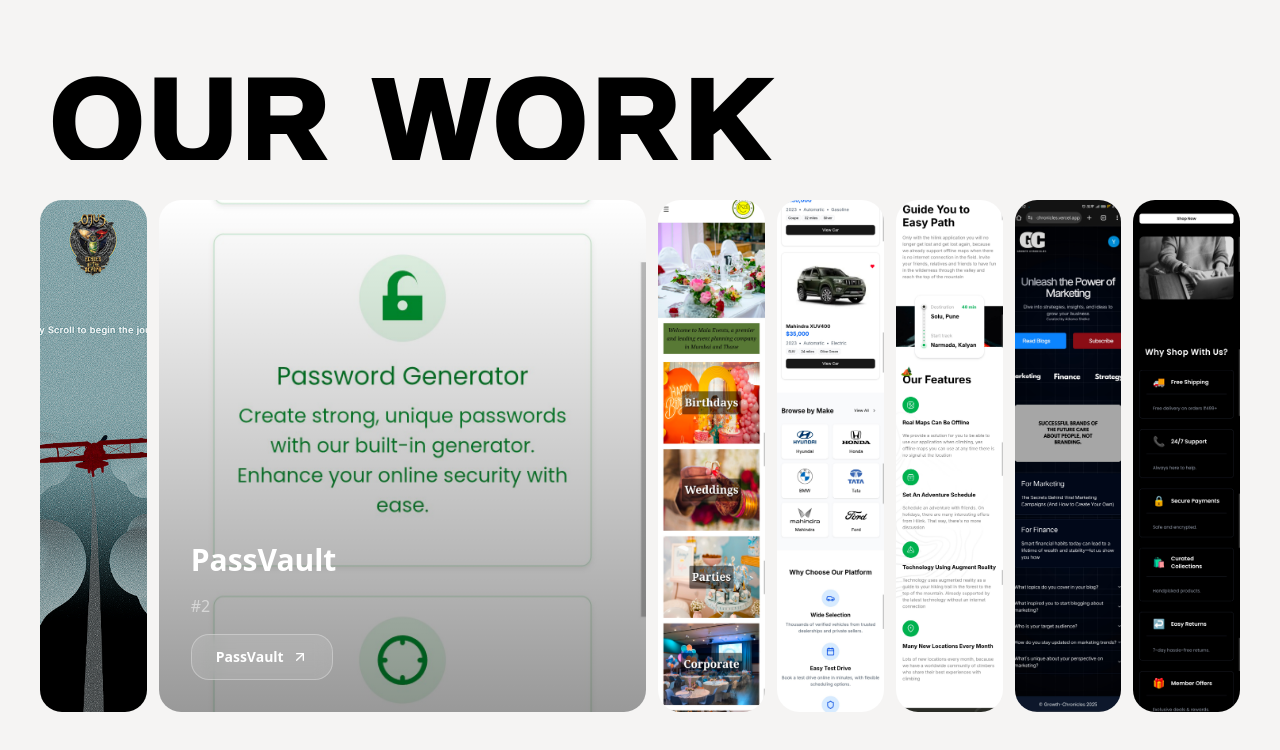
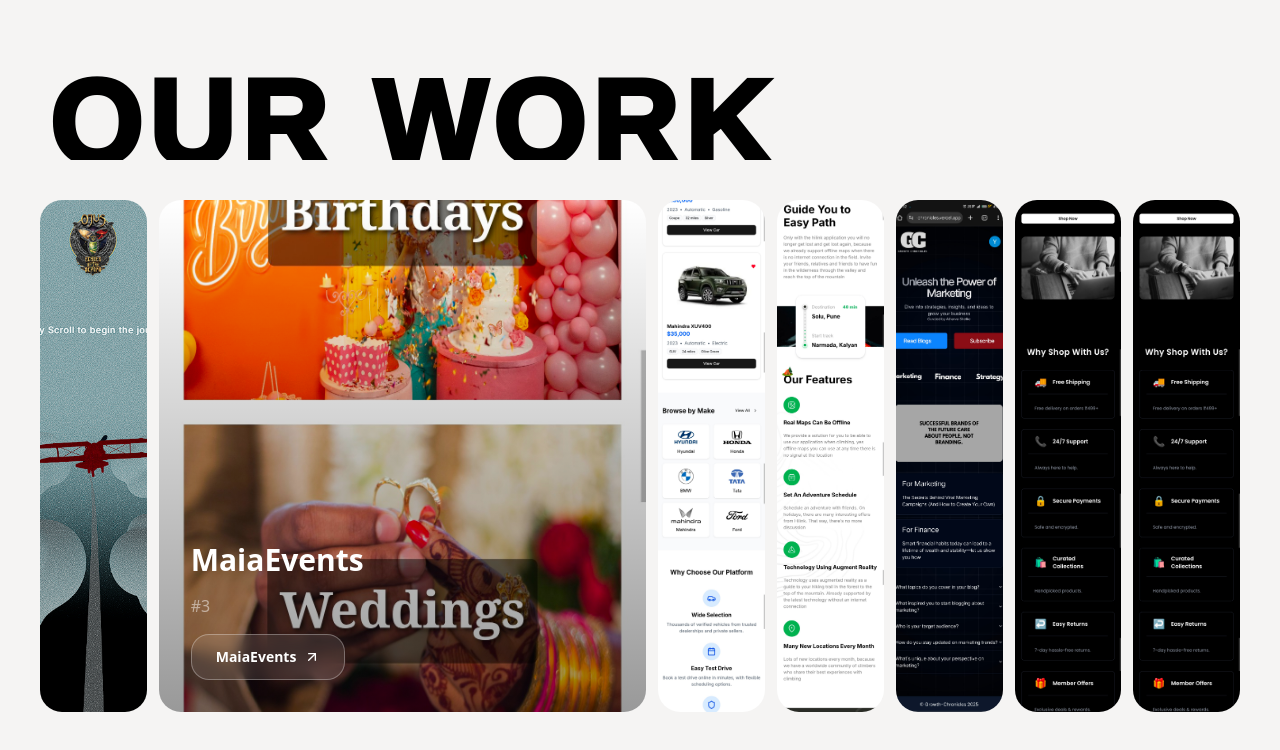
Before and after one commit to sayadevteam/saya, a Next.js app: page /work in a window 1280 px wide. Shown: the top 750 px of the page. Built offline with nearby package versions, Linux system fonts and the light colour scheme; a web font is replaced by a local one.

Commit message:
changed something more

```diff
--- a/src/app/work/page.js
+++ b/src/app/work/page.js
@@ -12,12 +12,6 @@ const OurWork = () => {
       title: "OJUS",
       url: "https://ojus-culturals.vercel.app/",
       code: "#1",
-    },
-    {
-      src: "/a2.jpg",
-      title: "PassVault",
-      url: "https://pass-vault-psi.vercel.app/",
-      code: "#2",
     },
     {
       src: "/s1.jpg",
@@ -45,9 +39,15 @@ const OurWork = () => {
     },
     {
       src: "a1.jpg",
-      title: "UrbanNest",
-      url: "https://urban-nest-6esd.vercel.app/",
+      title: "EdlyEdly: E-Learning",
+      url: "https://edly-elearning.vercel.app/",
       code: "#7",
+    },
+    {
+      src: "a1.jpg",
+      title: "VIV AI",
+      url: "https://viv-landing-virid.vercel.app/",
+      code: "#8",
     },
   ];
 
--- a/src/components/accordion-05.jsx
+++ b/src/components/accordion-05.jsx
@@ -27,7 +27,7 @@ const faqItems = [
 export default function FAQSection() {
   return (
     <section className="relative w-full p-4 bg-white z-[70]">
-      <div className="relative w-full rounded-t-[3rem] bg-white overflow-hidden flex items-center">
+      <div className="relative w-full bg-white overflow-hidden flex items-center">
 
 
         {/* Accordion Container */}
--- a/src/components/footer.jsx
+++ b/src/components/footer.jsx
@@ -3,15 +3,17 @@ import React, { useRef, useState } from 'react';
 import { motion, useInView } from 'motion/react';
 import Link from 'next/link';
 const pathArr = [
-  'M55.7447 0H15.3191L0 45.5836H18.2979L4.25532 81.7065H16.5957L5.95745 126L34.4681 82.9966L45.9574 126H120V0H104.681L104.255 110.519H58.2979L45.9574 64.5051H28.0851L42.9787 39.1331L61.7021 106.648H99.5745V0H80V94.6075H76.1702L55.7447 0Z',
-  'M167.002 107.746C175.137 107.746 182.109 104.758 186.426 97.4531H207.178C200.371 114.719 186.592 125.676 167.666 125.676C143.594 125.676 124.834 106.916 124.834 82.8438C124.834 59.6016 143.262 39.5137 166.836 39.5137C192.402 39.5137 210 59.9336 210 84.6699C210 85.998 209.834 87.3262 209.834 88.6543H144.424C145.752 101.271 154.717 107.746 167.002 107.746ZM166.836 57.1113C156.543 57.1113 147.744 63.4199 145.088 73.5469H189.414C186.094 62.4238 178.291 57.1113 166.836 57.1113Z',
-  'M244.512 60.2656L261.5 41L294 0V32L255.137 78.6934L291.494 125.344C291.494 125.51 291.66 125.51 291.66 125.676L291.826 125.842H266.758C266.758 125.842 266.758 125.842 266.592 125.676L244.346 97.1211H240.693L205 136.998H186.5L230.068 78.6934L199.5 40H225L225.254 40.3438L240.693 60.2656H244.512Z',
-  'M337.978 126H296.142V0H315.898V39.0137H343L339 54.4531H315.898V109.072H337.978V126Z',
-  'M455.019 39.3457H426.299C419.492 29.8828 409.697 25.4004 398.076 25.4004C377.49 25.4004 361.885 42.998 361.885 63.252C361.885 83.6719 376.826 101.934 398.076 101.934C409.033 101.934 419.16 98.2812 425.469 89.1504H454.189C443.232 113.057 424.805 125.84 398.408 125.84C363.047 125.84 337.48 97.2852 337.48 62.7539C337.48 29.2188 365.039 1.32812 398.574 1.32812C425.469 1.32812 443.896 15.1074 455.019 39.3457Z',
-  'M495.693 39.6777C519.433 39.6777 539.023 58.1055 539.023 82.0117C539.023 106.748 521.094 125.84 496.025 125.84C472.119 125.84 453.359 106.25 453.359 82.5098C453.359 58.9355 472.285 39.6777 495.693 39.6777ZM496.191 106.914C511.133 106.914 519.267 96.123 519.267 81.8457C519.267 68.2324 509.805 58.4375 496.191 58.4375C482.246 58.4375 472.949 68.7305 472.949 82.5098C472.949 96.7871 481.25 106.914 496.191 106.914Z',
-  'M539.023 82.5098C539.023 58.9355 557.617 39.6777 581.357 39.6777C590.488 39.6777 599.453 42.168 606.592 48.3105V0H625.185V125.84H606.592V116.543C599.287 122.354 590.488 125.674 581.357 125.674C557.119 125.674 539.023 106.25 539.023 82.5098ZM582.685 58.6035C569.238 58.6035 558.945 69.5605 558.945 82.8418C558.945 96.9531 569.736 106.748 583.515 106.748C596.963 106.748 605.762 95.791 605.762 83.0078C605.762 69.5605 596.465 58.6035 582.685 58.6035Z',
-  'M666.76 108.138C674.817 108.138 681.722 105.162 685.997 97.8846H706.548C699.807 115.085 686.161 126 667.418 126C643.578 126 625 107.312 625 83.3308C625 60.177 643.249 40.1654 666.596 40.1654C691.915 40.1654 709.343 60.5077 709.343 85.15C709.343 86.4731 709.179 87.7962 709.179 89.1192H644.4C645.716 101.688 654.594 108.138 666.76 108.138ZM666.596 57.6962C656.402 57.6962 647.689 63.9808 645.058 74.0693H688.956C685.668 62.9885 677.94 57.6962 666.596 57.6962Z',
-  'M775.138 110.619V126H700.166V114.092L747.517 55.3808H702.633V40H772.508V51.9077L724.17 110.619H775.138Z',
+  // S - Fully rounded, consistent 20px radius
+  'M0 20Q0 0 20 0H80V30H30Q20 30 20 40V45Q20 55 30 55H70Q80 55 80 65V100Q80 120 60 120H0V90H50Q60 90 60 80V75Q60 65 50 65H10Q0 65 0 55V20Z',
+
+  // A - Rounded apex and smooth crossbar transition
+  'M100 120L130 15Q135 0 145 0Q155 0 160 15L190 120H165L160 90H130L125 120H100ZM135 70H155L145 35L135 70Z',
+
+  // Y - NOW ROUNDED: Curves at the top corners and the junction
+  'M200 0C205 50 225 70 230 90V120H260V90C265 70 285 50 290 0H265C260 30 255 45 245 45C235 45 230 30 225 0H200Z',
+
+  // A - Repeated with identical rounding
+  'M300 120L330 15Q335 0 345 0Q355 0 360 15L390 120H365L360 90H330L325 120H300ZM335 70H355L345 35L335 70Z'
 ];
 const Footer = () => {
   const container = useRef(null);
@@ -174,7 +176,7 @@ const Footer = () => {
               height="137"
               viewBox="0 0 776 137"
               fill="none"
-              className="sm:h-fit h-20 md:px-8 px-2 footer-logo w-full"
+              className="sm:h-fit h-20 md:px-8 px-2 mt-1 footer-logo w-full"
               xmlns="http://www.w3.org/2000/svg"
               initial="hidden"
               animate={isInView ? 'visible' : 'hidden'}
```
